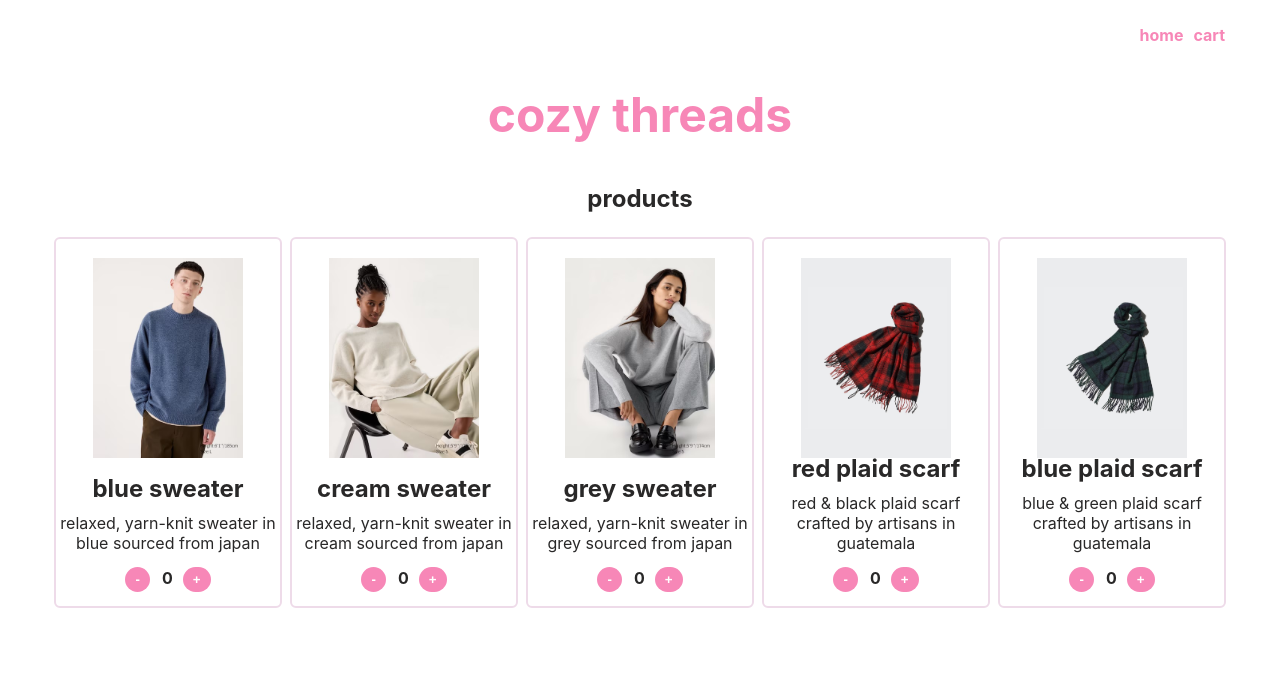
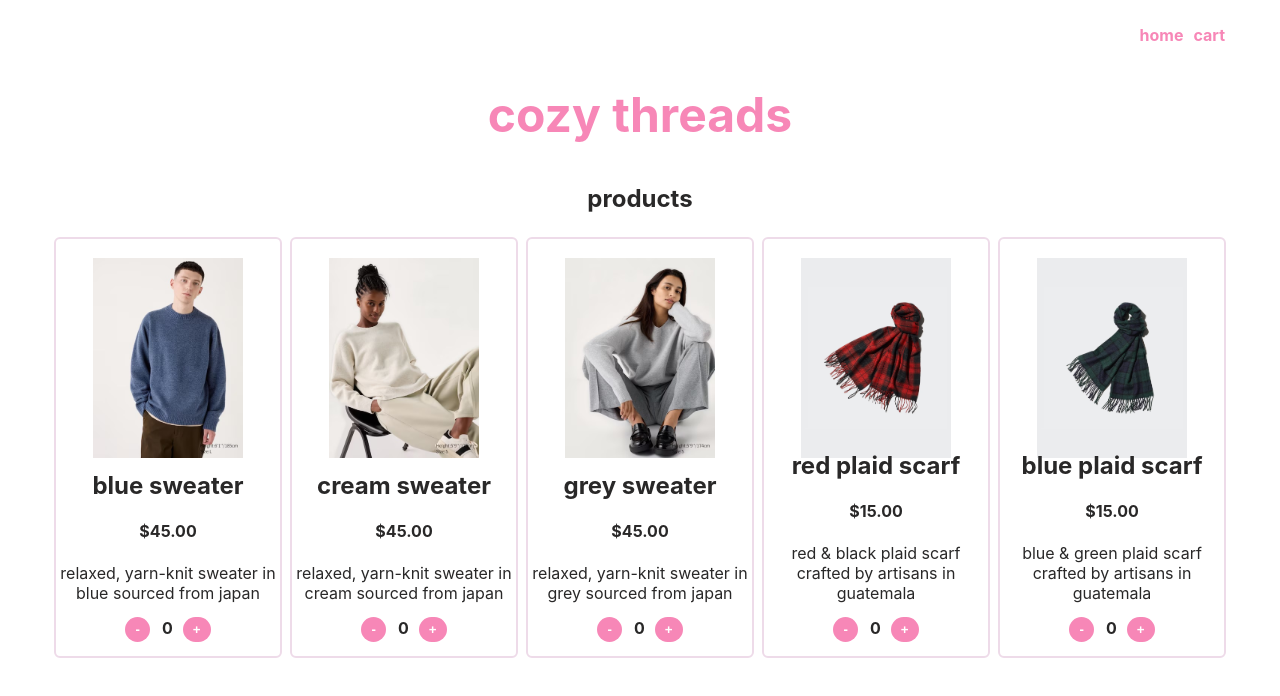
Before and after one commit to sabelle/cozy-threads, a React (Create React App) app: page / in a window 1280 px wide. Shown: the top 696 px of the page. Built offline with nearby package versions, Linux system fonts and the light colour scheme.

Commit message:
added price

```diff
--- a/src/ProductCard.css
+++ b/src/ProductCard.css
@@ -16,7 +16,7 @@
 .card-photo {
   float: center;
   height: 200px;
-  margin-bottom: 125px;
+  margin-bottom: 175px;
 }
 
 .card-info {
--- a/src/ProductCard.js
+++ b/src/ProductCard.js
@@ -12,6 +12,7 @@
         <img src={product.image} alt='404' className='card-photo'/>
         <div className='card-info'>
           <h2 className='card-title'>{product.title}</h2>
+          <h4 className='card-price'>${(product.price).toFixed(2)}</h4>
           <p className='card-description'>{product.description}</p>
           <div className='card-cart-row'>
             <button className='card-button' onClick={()=>onChange(product.id, -1, price_id)}> - </button>
```
